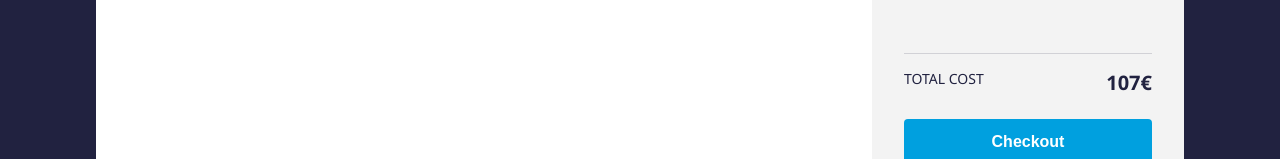
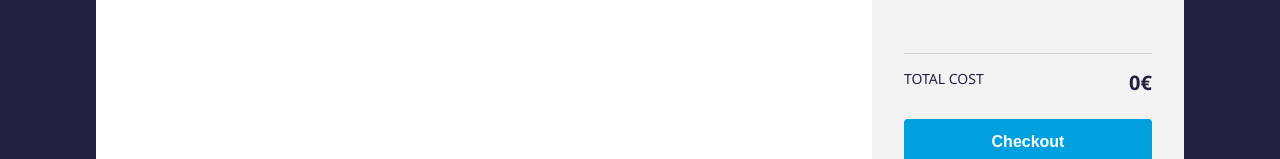
Before and after one commit to GertjanReynaert/shopping-cart-exercise, a React (Create React App) app: page / in a window 1280 px wide. Shown: the part 519-678 px from the top of the page. Built offline with nearby package versions, Linux system fonts and the light colour scheme.

Commit message:
Wire totalCost with bulkDiscounts

```diff
--- a/src/App.js
+++ b/src/App.js
@@ -71,6 +71,15 @@ function App() {
     })
     .filter(Boolean);
 
+  const totalCost =
+    totalItemPrice +
+    bulkDiscounts.reduce(
+      (totalDiscount, discountItem) => totalDiscount + discountItem.discount,
+      0
+    );
+
+  console.log(totalCost);
+
   return (
     <main className="App">
       <section className="products">
@@ -120,7 +129,6 @@ function App() {
                 <span>{discountItem.discount}€</span>
               </li>
             ))}
-
             <li>
               <span>Promo code</span>
               <span>0€</span>
@@ -131,7 +139,7 @@ function App() {
           <ul>
             <li>
               <span className="summary-total-cost">Total cost</span>
-              <span className="summary-total-price">107€</span>
+              <span className="summary-total-price">{totalCost}€</span>
             </li>
           </ul>
           <button type="submit">Checkout</button>
```
